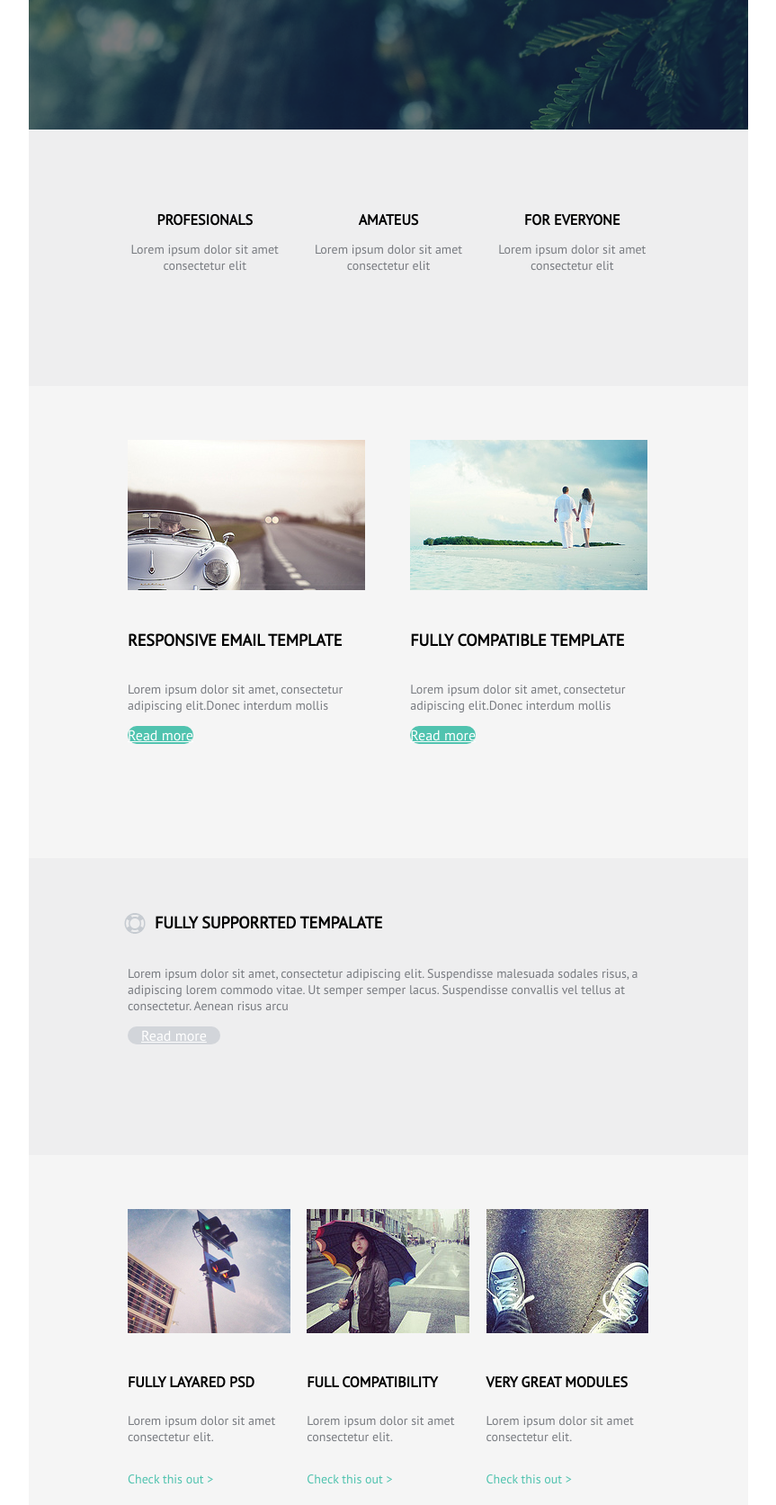
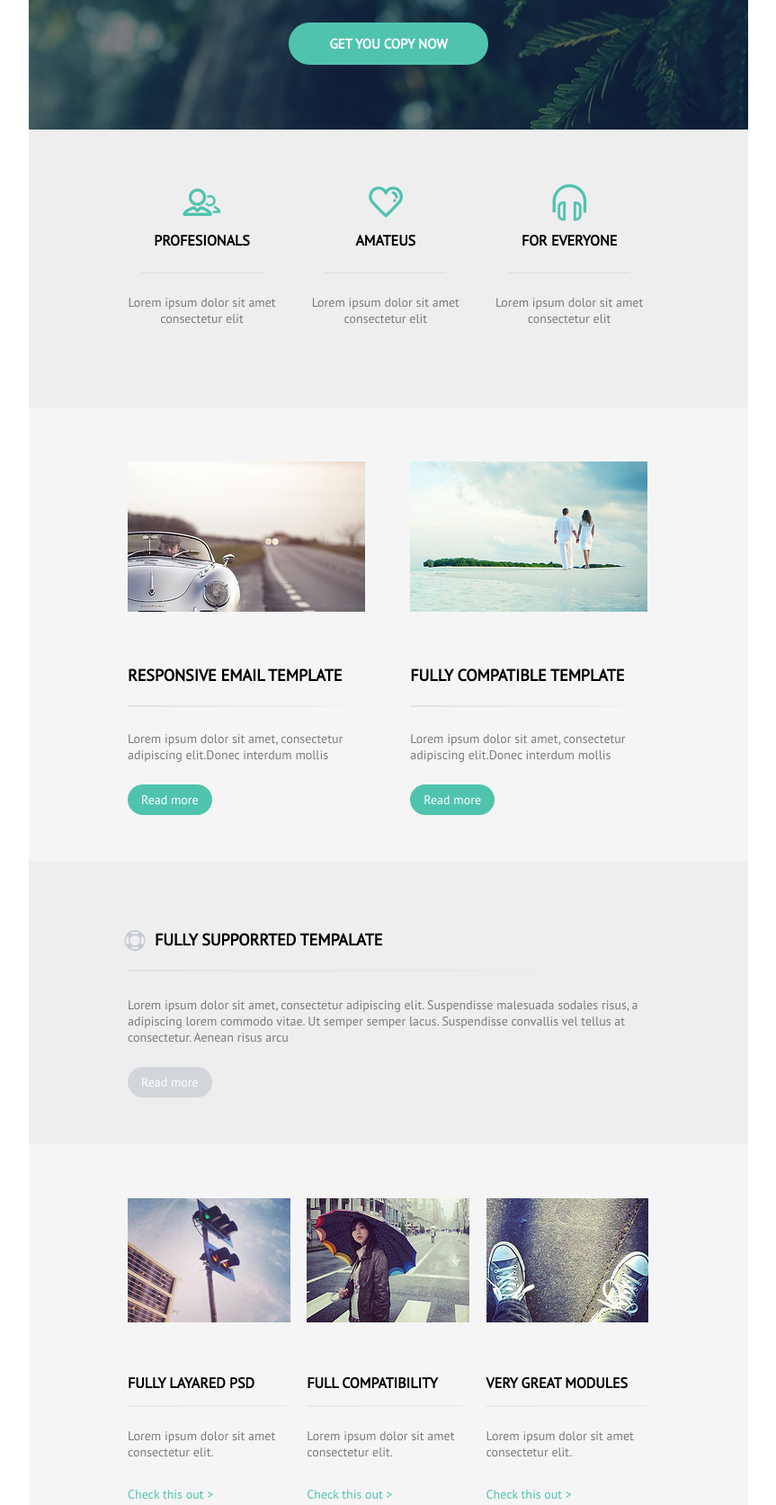
Before and after one commit to YuliPolishchuk/YuliPolishchuk.github.io, a plain HTML site: page Elena/index.html in a window 1280 px wide. Shown: the part 446-2119 px from the top of the page at 90% size, without its empty margins (208-1071 px from the left). Drawn offline with Linux system fonts and the light colour scheme.

Commit message:
Update style.css

```diff
--- a/Elena/css/style.css
+++ b/Elena/css/style.css
@@ -16,6 +16,7 @@ body {
 .text_dec{
 	font-size: 14px;
 	color: #787b80;
+	margin:30px 0;
 }
 .main_header {
 	background-image: url(../images/header.png);
@@ -82,22 +83,34 @@ body {
 }
 
 .main_header_button {
-	margin-top: 80px;
-	height: 48px;
-	padding: 0 45px;
-	text-align: center;
+	display: inline-block;
+    text-decoration: none;
+    color: #ffffff;
+    position: relative;
+    border: 0;
+    cursor: pointer;
 	background-color: #50c3af;
-	color: #ffffff;
-	border:none;
-	border-radius: 30px;
-	text-transform: uppercase;
-	font-weight: bold;
+	margin: 65px 0 115px 0;
+    font-size: 15px;
+    font-weight: 600;
+    padding: 14px 45px;
+    border-radius: 25px;
+
 }
 
-.sectionOne {
-	height: 285px;
+.main_header_button:hover {
+	background-color: #d2d5da;
+	transition: 2s;
+}
+
+.main_header_button:not(:hover) {
+	transition: 2s;
+}
+
+.sectionOne,
+.sectionThree,
+.sectionFive {
 	background-color: #eeeeef;
-	text-align: center;
 	margin: 0 auto;
 }
 
@@ -105,30 +118,42 @@ body {
 	display: inline-block;
 	box-sizing: border-box;
 	width: 165px;
+	text-align: center;
 }
 
-.sectionOne_user,
-.sectionOne_heart {
+.sectionOne_user{
+	background: url("../images/sectionOne_user.png") 50% 5px no-repeat;
 	margin-right: 35px;
+}
+
+.sectionOne_heart{
+	background: url("../images/sectionOne_heart.png") 50% 3px no-repeat;
+	margin-right: 35px;
+}
+
+.sectionOne_ear{
+	background: url("../images/sectionOne_ear.png") 50% 0px no-repeat;
 }
 
 .sectionOne h2 {
 	color: #000000;
 	font-size: 16px;
-	padding-top: 30px;
-	margin: 0;
+	padding-top: 40px;
+	padding-bottom: 20px;
 	text-transform: uppercase;
+	position: relative;
 }
 
-.sectionOne_line {
+.sectionOne h2::after {
+	content: '';
 	box-sizing: border-box;
+	display: block;
 	height: 2px;
 	background-color: #e2e3e4;
-}
-
-.sectionTwo {
-	height: 525px;
-	padding: 65px 110px 75px 110px;
+	position: absolute;
+	width: 135px;
+	top: 85px;
+	left: 15px;
 }
 
 .sectionTwo div {
@@ -136,11 +161,19 @@ body {
 	box-sizing: border-box;
 	width: 265px;
 }
-.sectionTwo_line {
+
+.sectionTwo h2::after {
+	content: '';
 	box-sizing: border-box;
+	display: block;
 	height: 2px;
+	position: absolute;
+	width: 265px;
+	left: 0;
+	top: 85px;
 	background-image: linear-gradient(to right,#e2e3e4, #f3f3f4);
 }
+
 .sectionTwo_one {
 	margin-right: 45px;
 }
@@ -150,29 +183,41 @@ body {
 	font-size: 18px;
 	padding-top: 40px;
 	padding-bottom: 20px;
-	margin: 0;
 	text-transform: uppercase;
+	position: relative;
 }
 
 .section_button_green {
-	margin-top: 33px;
-	width: 98px;
-	height: 35px;
+	margin-top:30px;
+    font-size: 14px;
+    padding: 8px 15px;
+    border-radius: 20px;
 	text-align: center;
 	background-color: #50c3af;
+	cursor: pointer;
+	text-decoration: none;
 	color: #ffffff;
-	border:none;
-	border-radius: 30px;
-	cursor: pointer;
+	position: relative;
+	box-sizing: border-box;
 }
 
-.sectionThree {
-	height: 330px;
-	background-color: #eeeeef;
+.section_button_green:hover {
+	background-color: #d2d5da;
+	transition: 2s;
 }
 
-.sectionThree_line {
+.section_button_green:not(:hover) {
+	transition: 2s;
+}
+
+.sectionThree h2::after {
+	content: '';
 	box-sizing: border-box;
+	width: 580px;
+	position: absolute;
+	top: 45px;
+	left: 0;
+	display: block;
 	height: 2px;
 	background-image: linear-gradient(to right,#e2e3e4, #eeeeef);
 }
@@ -185,7 +230,6 @@ body {
 	font-size: 18px;
 	padding-bottom: 22px;
 	padding-left: 30px;
-	margin: 0;
 	position: relative;
 	text-transform: uppercase;
 }
@@ -198,20 +242,27 @@ body {
 }
 
 .section_button_grey {
-	margin-top: 37px;
-	padding: 0 15px;
-	height: 35px;
+	background-color: #d2d5da;
+	margin-top:30px;
+    font-size: 14px;
+    padding: 8px 15px;
+    border-radius: 20px;
 	text-align: center;
-	background-color: #d2d5da;
+	cursor: pointer;
+	text-decoration: none;
 	color: #ffffff;
-	border:none;
-	border-radius: 30px;
-	cursor: pointer;
+	position: relative;
+	box-sizing: border-box;
+
 }
 
-.sectionFour {
-	height: 440px;
-	margin: 0;
+.section_button_grey:hover{
+	background-color: #50c3af;
+	transition:2s;
+}
+
+.section_button_grey:not(:hover){
+	transition:2s;
 }
 
 .sectionFour div {
@@ -219,7 +270,13 @@ body {
 	display: inline-block;
 	width: 180px;
 }
-.sectionFour_line {
+.sectionFour h2::after {
+	content: '';
+	width: 180px;
+	display: block;
+	left: 0;
+	top: 75px;
+	position: absolute;
 	box-sizing: border-box;
 	height: 2px;
 	background-image: linear-gradient(to right,#e9e9ea, #eff0f0);
@@ -233,8 +290,8 @@ body {
 	font-size: 16px;
 	padding-top: 40px;
 	padding-bottom: 10px;
-	margin: 0;
 	text-transform: uppercase;
+	position: relative;
 }
 
 .sectionFour a {
@@ -243,14 +300,20 @@ body {
 	font-size: 14px;
 }
 
+.sectionFour a:hover {
+	color: #d2d5da;
+	transition: 2s;
+}
+
+.sectionFour a:not(:hover) {
+	transition: 2s;
+}
+
+
 .sectionFour p {
 	margin-bottom: 27px;
 }
 
-.sectionFive {
-	height: 320px;
-	background-color: #eeeeef;
-}
 
 .sectionFive div {
 	width: 250px;
@@ -261,7 +324,6 @@ body {
 	font-size: 18px;
 	position: relative;
 	padding-left: 30px;
-	margin: 0;
 	text-transform: uppercase;
 }
 
@@ -283,14 +345,19 @@ body {
 	left: -10px;
 }
 
-.sectionFive_line {
+.sectionFive h2::after {
+	content: '';
+	position: absolute;
+	display: block;
+	left: 0;
+	top: 35px;
+	width: 250px;
 	box-sizing: border-box;
 	height: 2px;
 	background-image: linear-gradient(to right,#e2e3e4, #e7e7e9);
 }
 
 .sectionSix{
-	height: 330px;
 	box-sizing: border-box;
 	display: flex;
 }
@@ -298,31 +365,34 @@ body {
 .sectionSix div {
 	box-sizing: border-box;
 	width: 275px;
-	color: #787b80;
 }
 
 .sectionSix h2 {
 	color:#000000;
 	font-size: 18px;
-	margin: 0;
+	margin-top: 0;
 	padding-bottom: 12px;
 	text-transform: uppercase;
+	position: relative;
 }
 
-.sectionSix_just {
-	height: 207px;
-	margin-left: 20px;
+
+.sectionSix img {
+	display: block;
+	margin-right: 20px;
 }
 
 .sectionSix p {
-	padding-top: 24px;
-	padding-bottom: 5px;
-	margin: 0;
+	padding-bottom: 20px;
 }
-.sectionSix img{
+
+.sectionSix h2::after {
+	content: '';
+	width: 275px;
 	display: block;
-}
-.sectionSix_line {
+	position: absolute;
+	left: 0;
+	top: 40px;
 	box-sizing: border-box;
 	height: 2px;
 	background-image: linear-gradient(to right,#e9e9ea, #f3f3f4);
@@ -330,7 +400,6 @@ body {
 
 .sectionSeven {
 	background-color: #50c3af;
-	height:220px;
 	text-align: center;
 }
 
@@ -342,13 +411,17 @@ body {
 
 }
 
-.sectionSeven_line {
+.sectionSeven h2::after {
+	content: '';
+	position: absolute;
+	left: 0;
+	top: 35px;
+	left: 145px;
 	box-sizing: border-box;
 	width: 270px;
 	height: 2px;
 	background-color: #ffffff;
 	opacity: 0.2;
-	margin: 0 auto;
 }
 
 .sectionSeven_image {
@@ -379,7 +452,6 @@ body {
 }
 
 footer {
-	height: 55px;
 	padding:20px 110px;
 }
 
@@ -395,6 +467,12 @@ footer div {
 	display: inline-block;
 }
 
+.text_dec_footer {
+	font-size: 14px;
+	color: #787b80;
+	margin-top:20px;
+}
+
 .icon i {
 	font-size:20px;
 	color: #b5b7b9;
@@ -403,9 +481,28 @@ footer div {
 
 .icon {
 	float: right;
-	padding-top: 10px;
+	padding-top: 20px;
 }
 
-.icon a {
+footer a {
 	text-decoration: none;
+	color: #787b80;
 }
+
+.menu a:hover {
+	color: #50c3af;
+	transition: 2s;
+}
+
+.menu a:not(:hover) {
+	transition: 2s;
+}
+
+.text_dec_footer a:hover {
+	color: #50c3af;
+	transition: 2s;
+}
+
+.text_dec_footer a:not(:hover) {
+	transition: 2s;
+}
```
